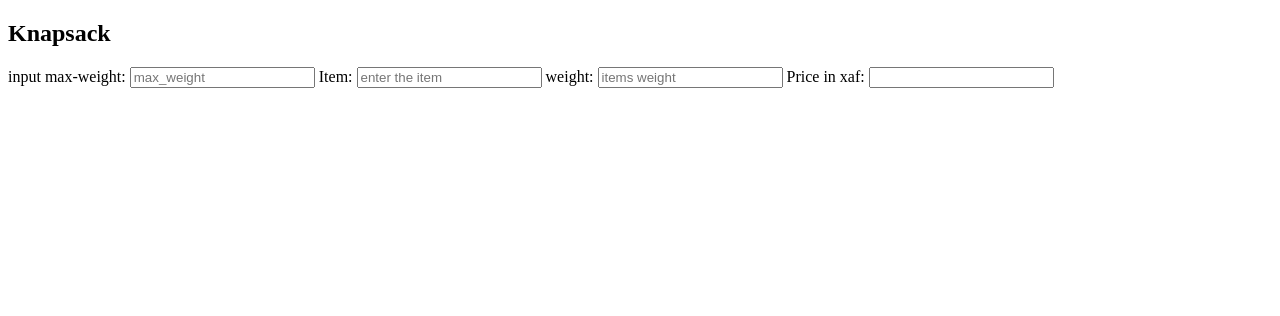
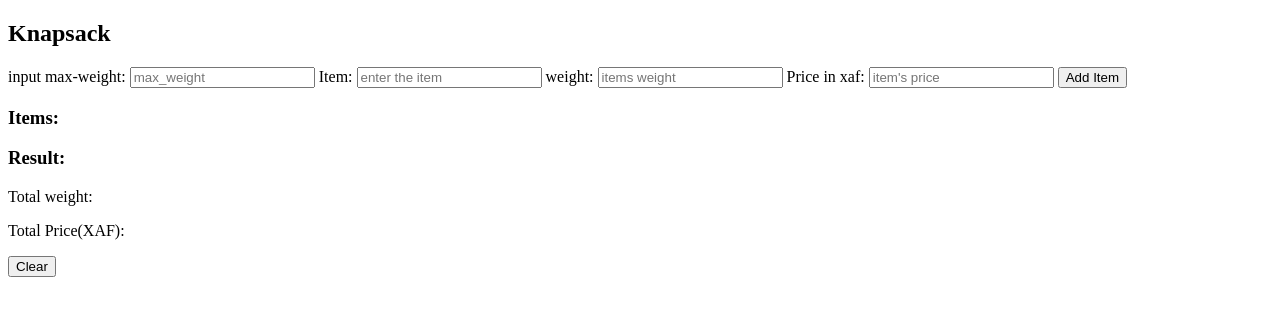
Before and after one commit to tsopsericado/knapsack, a plain HTML site: page index.html in a window 1280 px wide. Drawn offline with Linux system fonts and the light colour scheme.

Commit message:
html structure under construction

```diff
--- a/index.html
+++ b/index.html
@@ -26,7 +26,21 @@
       <label for="weight">weight:</label>
       <input type="number" name="weight" id="weight" placeholder="items weight" required>
       <label for="value">Price in xaf:</label>
-      <input type="number" name="" id="">
+      <input type="number" name="value" id="value" placeholder="item's price" required>
+      <button id="add" type="submit">Add Item</button>
     </form>
+    <div class="items">
+        <h3>Items:</h3>
+        <ul id="item-list"></ul>
+        <p id="full"></p>
+    </div>
+    <div class="result">
+      <h3>Result:</h3>
+      <p>Total weight: <span id="total_weight"></span></p>
+      <p>Total Price(XAF): <span id="total_value"></span></p>
+      <button class="clear">Clear</button>
+    </div>
+
+    <script src="./knapsack.js"></script>
   </body>
 </html>
```
Also changed, not shown: knapsack.js (+0 -62 lines).
